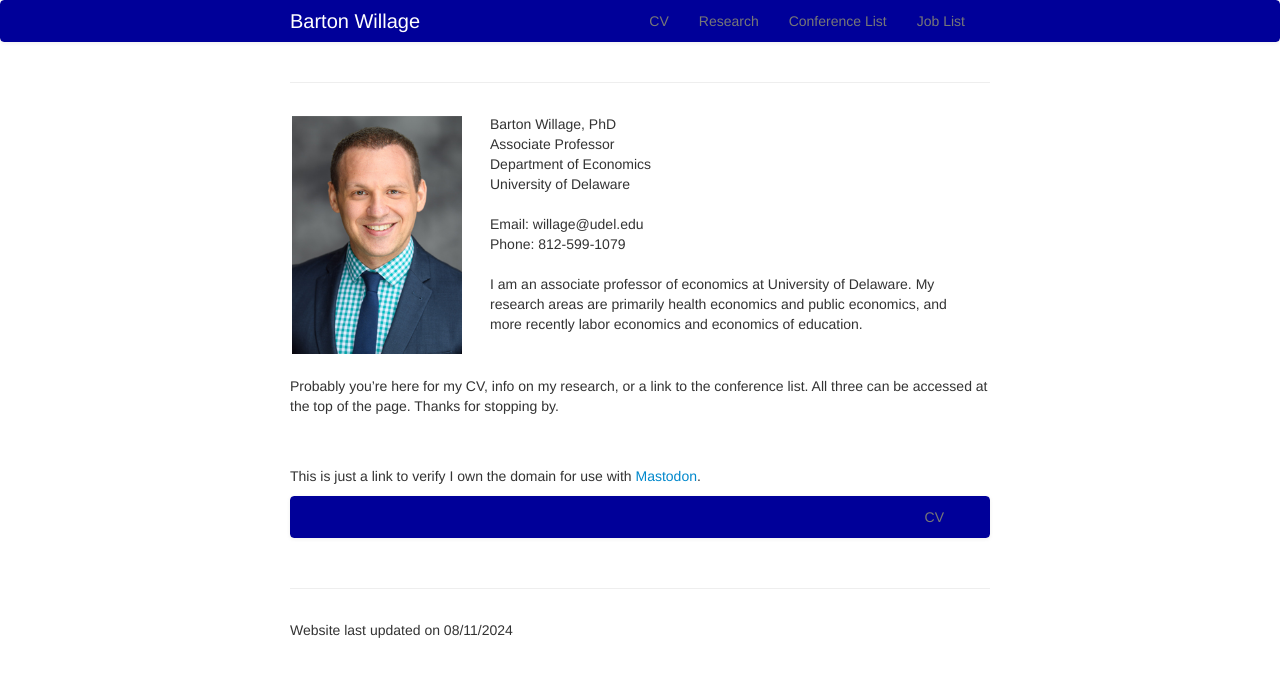
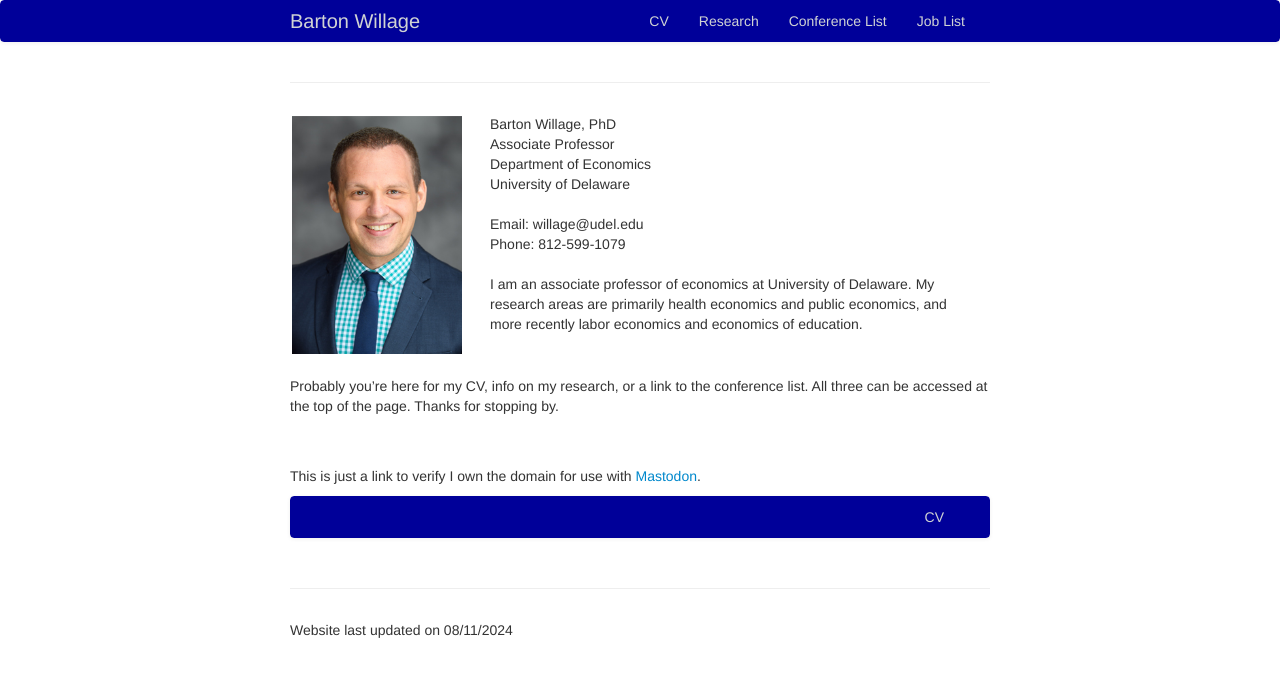
Before and after one commit to bjwillage/bjwillage.github.io, a Jekyll site: the page built from index.md, in a window 1280 px wide. Shown: the top 677 px of the page. Built offline with Jekyll 4.4.1, drawn with Linux system fonts in a browser that asks for light colours.

Commit message:
Update kbroman.css

```diff
--- a/assets/themes/twitter/css/kbroman.css
+++ b/assets/themes/twitter/css/kbroman.css
@@ -126,12 +126,12 @@ h1, h2, h3, h4 {
 }
 /*Change color of your website name in navigation bar*/
 .navbar .brand {
-   color: ##85929e;
+   color: #d0d3d4;
    text-shadow: none;
 }
 /*Change color of the links in the navigation bar:*/
 .navbar .nav>li>a {
-   color: ##85929e;
+   color: #d0d3d4;
    text-shadow: none;
 }
 
```
